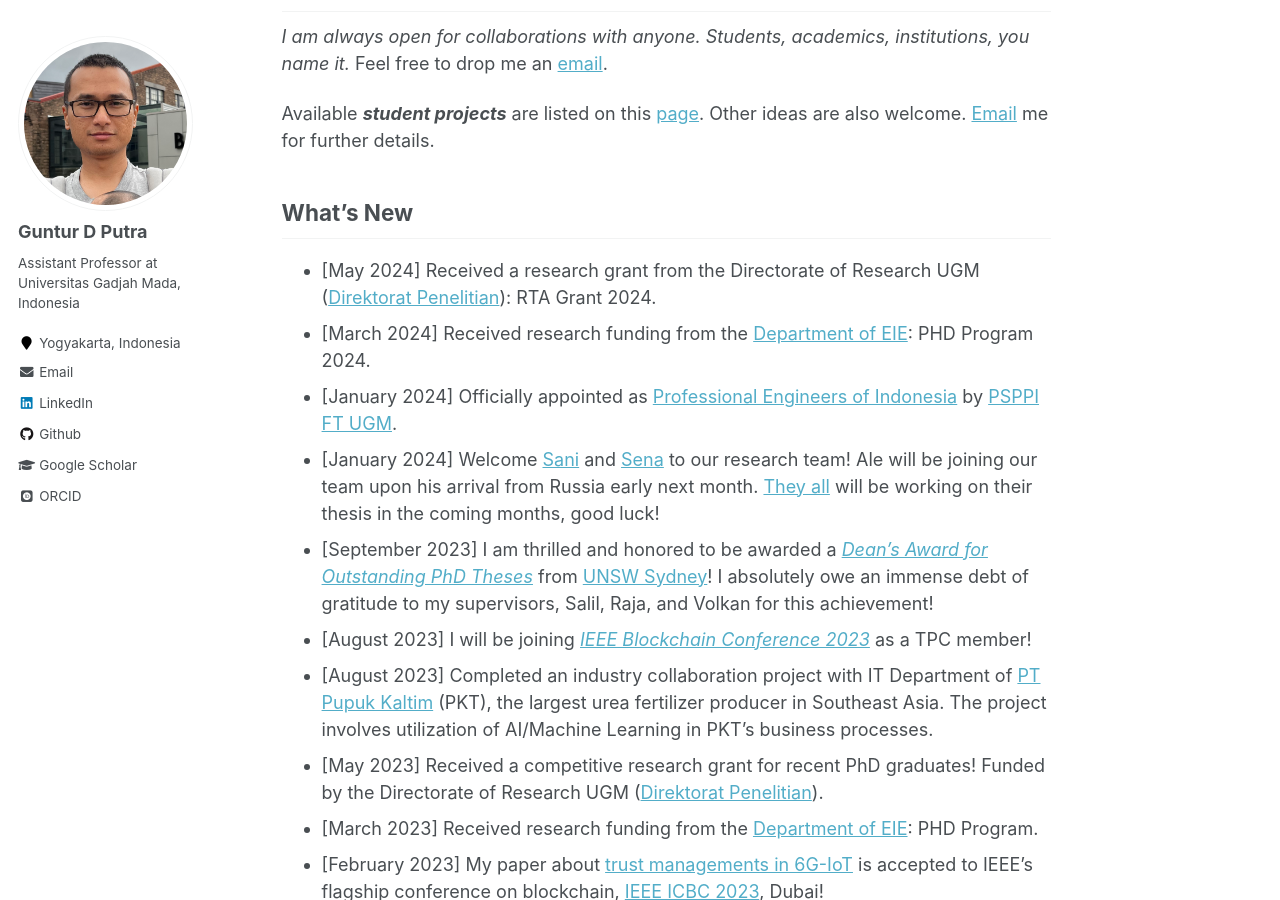
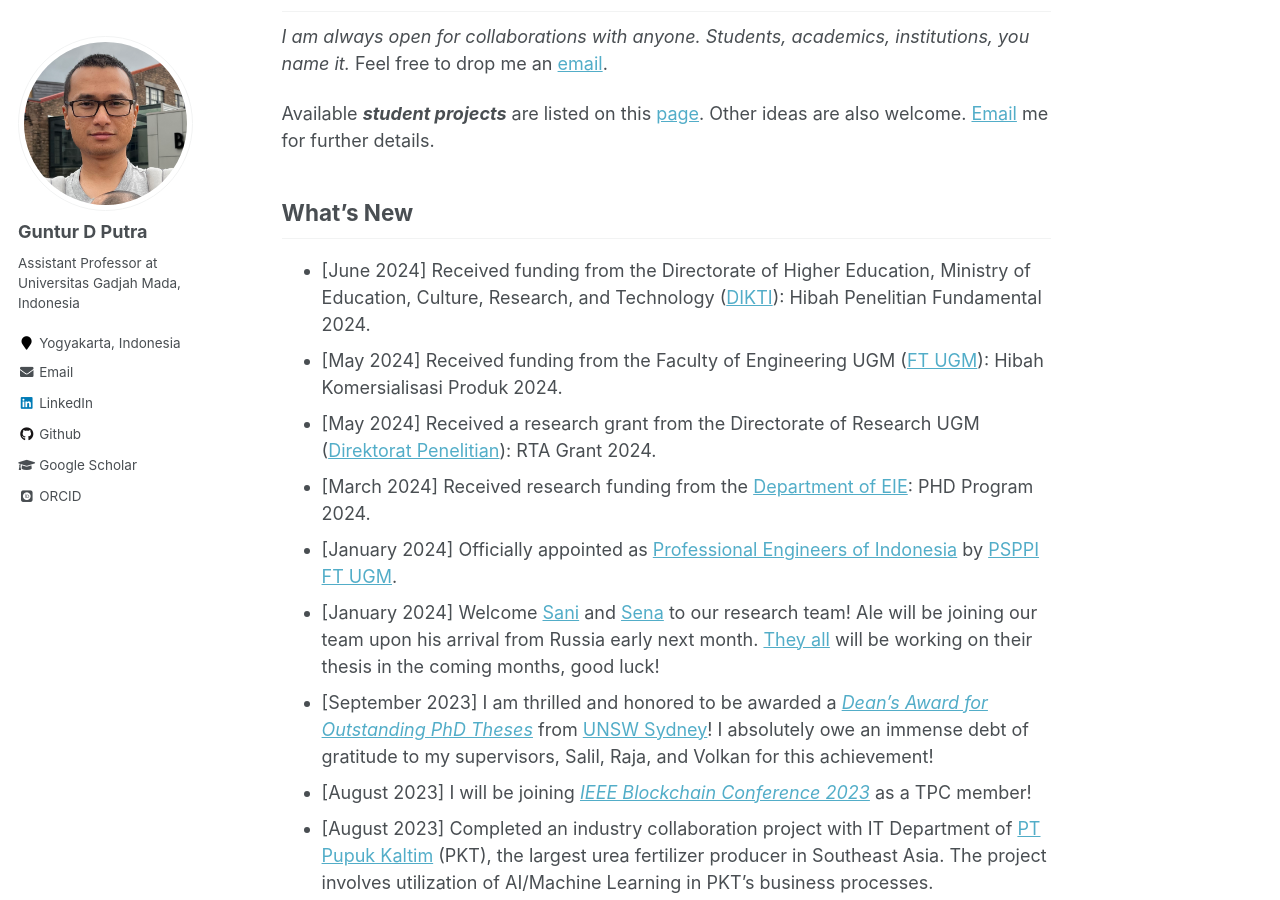
Before and after one commit to gdputra/gdputra.github.io, a Jekyll site: the page built from _pages/about.md, in a window 1280 px wide and 900 px high, scrolled down 600 px. Built offline with Jekyll 4.4.1, drawn with Linux system fonts in a browser that asks for light colours; some web fonts are replaced.

Commit message:
Update about.md
Add some news about research grants.

```diff
--- a/_pages/about.md
+++ b/_pages/about.md
@@ -24,6 +24,8 @@ Available _**student projects**_ are listed on this [page](https://gdputra.githu
 
 What's New
 ----------
+- [June 2024] Received funding from the Directorate of Higher Education, Ministry of Education, Culture, Research, and Technology ([DIKTI](https://dikti.kemdikbud.go.id/)): Hibah Penelitian Fundamental 2024.
+- [May 2024] Received funding from the Faculty of Engineering UGM ([FT UGM](https://ft.ugm.ac.id/)): Hibah Komersialisasi Produk 2024.
 - [May 2024] Received a research grant from the Directorate of Research UGM ([Direktorat Penelitian](https://penelitian.ugm.ac.id/)): RTA Grant 2024.
 - [March 2024] Received research funding from the [Department of EIE](https://jteti.ugm.ac.id/): PHD Program 2024.
 - [January 2024] Officially appointed as [Professional Engineers of Indonesia](https://www.pii.or.id/) by [PSPPI FT UGM](https://psppi.ft.ugm.ac.id/).
```
